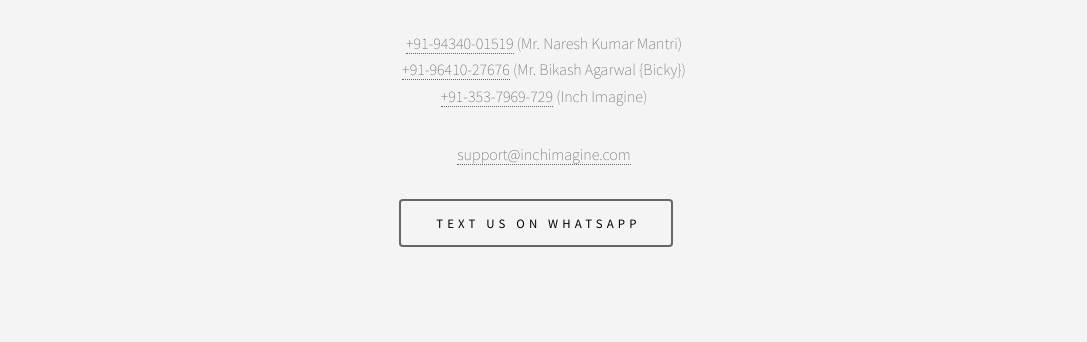
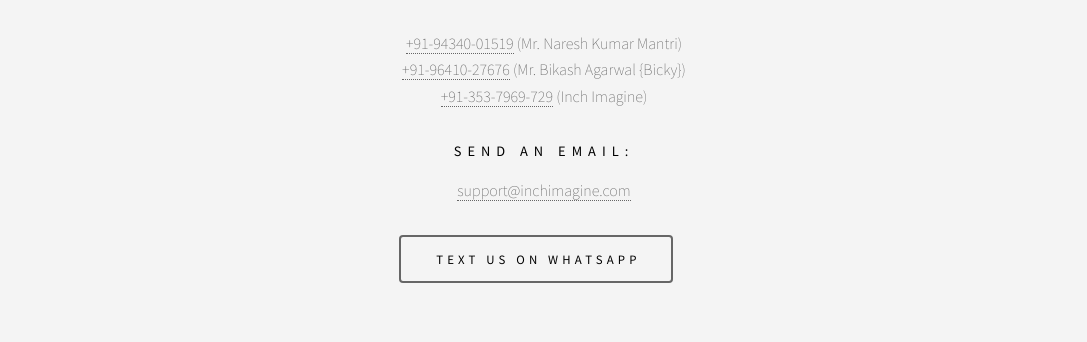
Before and after one commit to inchimagine/landingpage, a plain HTML site: page index.html in a window 1280 px wide. Shown: the part 1656-1998 px from the top of the page, without its empty margins (96-1183 px from the left). Drawn offline with Linux system fonts and the light colour scheme.

Commit message:
Update index.html

```diff
--- a/index.html
+++ b/index.html
@@ -69,6 +69,7 @@
 						<h2 style="text-align:center">Contact Details</h2>
 						<h5 style="text-align:center">Call Us:</h5>
 						<p style="text-align:center"><br><a href="tel:+919434001519">+91-94340-01519</a> (Mr. Naresh Kumar Mantri)<br><a href="tel:+919641027676">+91-96410-27676</a> (Mr. Bikash Agarwal {Bicky})<br><a href="tel:+913537969729">+91-353-7969-729</a> (Inch Imagine)</p>
+						<h5 style="text-align:center">Send an email:</h5>
 						<p style="text-align:center"><a href="support@inchimagine.com">support@inchimagine.com</a></p>
 						<ul class="actions">
 							<p style="text-align:center"><li><a href="https://api.whatsapp.com/send?phone=919434001519&text=Hello, I have a query related to Inch Imagine Furnishings." class="button big" target="_blank">Text us on Whatsapp</a></li></p>
```
